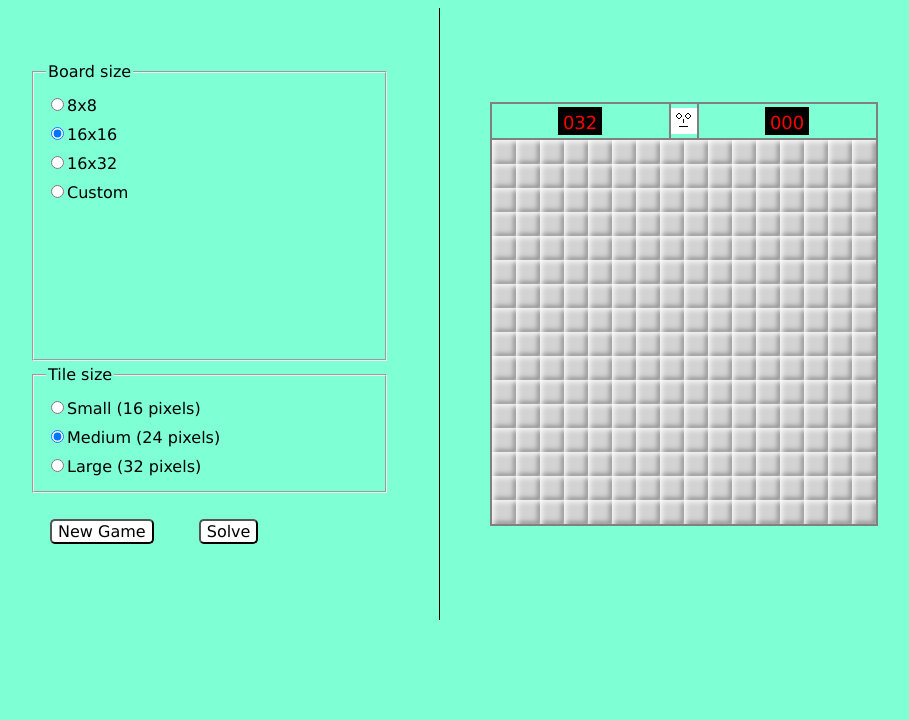
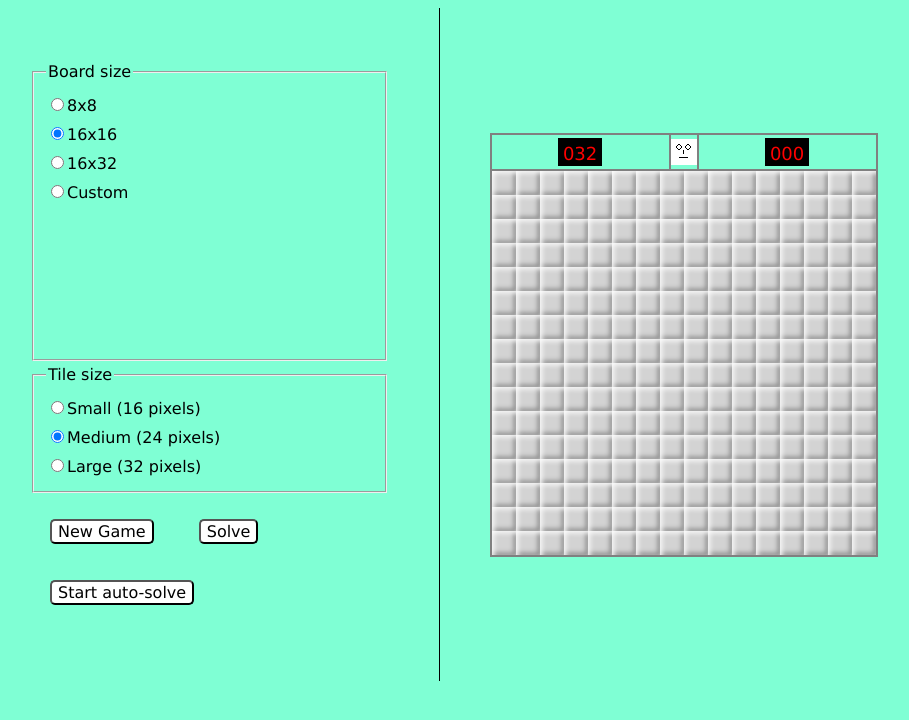
Before and after one commit to jmoon1506/cs267-final-project, a Flask app: page / in a window 1280 px wide. Shown: the top 720 px of the page, without its empty margins (28-937 px from the left). Run offline with Flask 2, Linux system fonts and the light colour scheme.

Commit message:
added auto-solve

```diff
--- a/static/controls.js
+++ b/static/controls.js
@@ -7,8 +7,8 @@ var paramObj = {
 function Controls() {
 	this.controlsForm = document.getElementById("controls");
 	this.newGame = document.getElementById("newgame");
-	this.solve = document.getElementById("solve");
 	this.ctrlElements = this.controlsForm.elements;
+	this.auto_solve = false;
 
 	this.controlsForm.onsubmit = function(e) {
 		e.preventDefault();
@@ -112,6 +112,25 @@ Controls.prototype = {
  			theControls.customform.setAttribute("class", "hidecustom" );
 			if ( theBoard.game != PLAYING ) theControls.newGameButton(e);
 		}
+	},
+
+	request_solve: function() {
+		$.ajax({
+	        type: 'POST',
+	        url: '/api/solve_next',
+	        dataType: 'json',
+	        contentType: 'application/json; charset=utf-8',
+	        data: JSON.stringify(theBoard.getTileArray()),
+	        success: function(callback) {
+	            theBoard.uncoverTile(callback);
+	            if (theControls.auto_solve && theBoard.game != OVER) {
+	            	theControls.request_solve();
+	            }
+	        },
+	        error: function(error) {
+	            console.log(error);
+	        }
+	    });
 	}
 }
 
--- /dev/null
+++ b/static/solve.js
@@ -0,0 +1,16 @@
+$('#solve_next').submit(function(e) {
+    e.preventDefault();
+    theControls.request_solve();
+});
+
+$('#solve_auto').submit(function(e) {
+    e.preventDefault();
+    theControls.auto_solve = !theControls.auto_solve;
+    if (theControls.auto_solve) {
+    	this.firstChild.value = "Stop auto-solve";
+    	theControls.request_solve();
+    }
+    else {
+    	this.firstChild.value = "Start auto-solve";
+    }
+});
--- a/templates/index.html
+++ b/templates/index.html
@@ -41,7 +41,10 @@ TODO
 			</form>
 			<p>
 				<form id="newgame"><input type="submit" name="newgame" class="button" value="New Game" /></form>
-				<form id="solve_next"><input type="submit" name="solve" class="button" value="Solve" /></form>
+				<form id="solve_next"><input type="submit" name="solve_next" class="button" value="Solve" /></form>
+			</p>
+			<p>
+				<form id="solve_auto"><input type="submit" name="solve_auto" class="button" value="Start auto-solve" /></form>
 			</p>
 		</td><td id="board">
 			<table id="box">
@@ -56,36 +59,7 @@ TODO
 			</table>
 		</td></tr></table>
 		<script type="text/javascript" src="jquery.min.js"></script>
-		<script type="text/javascript">
-            $('#solve_next').submit(function(e) {
-                    e.preventDefault();
-
-                    var data = {};
-                    var Form = this;
-
-                    $.each(this.elements, function(i, v) {
-                        var input = $(v);
-                        data[input.attr("name")] = input.val();
-                        delete data["undefined"];
-                    });
-
-                    $.ajax({
-                        type: 'POST',
-                        url: '/api/solve_next',
-                        dataType: 'json',
-                        contentType: 'application/json; charset=utf-8',
-                        data: JSON.stringify(theBoard.getTileArray()),
-                        context: Form,
-                        success: function(callback) {
-                        	theBoard.uncoverTile(callback)
-                            // console.log(callback);
-                        },
-                        error: function(error) {
-                            console.log(error);
-                        }
-                    });
-                });
-        </script>
+		<script type="text/javascript" src="solve.js"></script>
 		<script type="text/javascript" src="minesweeper.js"></script>
 		<script type="text/javascript" src="controls.js"></script>
 	</body>
```
